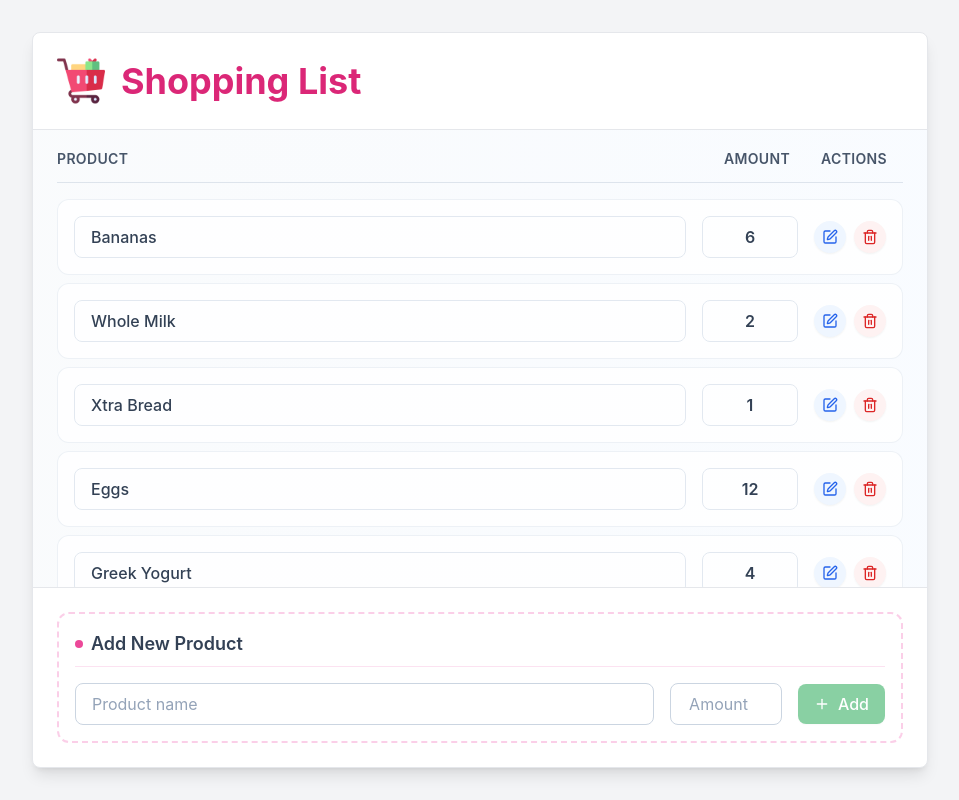
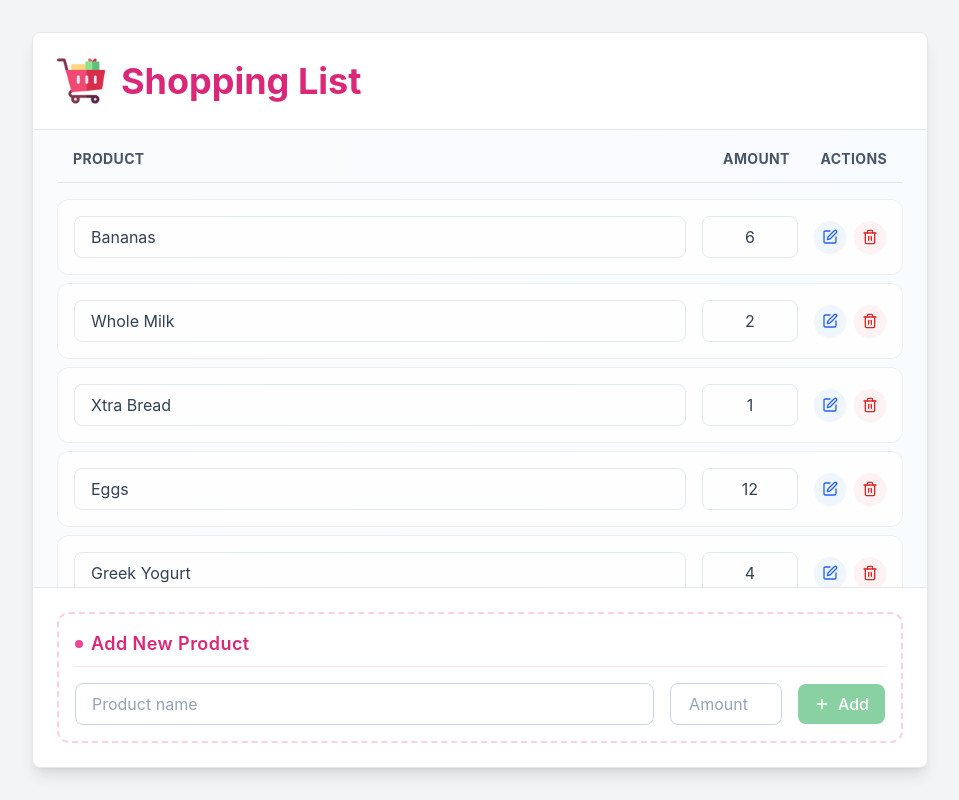
Before and after one commit to awaiswork/shopping-list-app, a React (Create React App) app: page / in a window 1280 px wide. Shown: the whole page, without its empty margins (160-1119 px from the left). Built offline with nearby package versions, Linux system fonts and the light colour scheme.

Commit message:
feat: updated alignment and font color

```diff
--- a/src/components/shopping-list/add-new-product.tsx
+++ b/src/components/shopping-list/add-new-product.tsx
@@ -46,7 +46,7 @@ const AddNewProduct: React.FC<AddNewProductProps> = ({ onAdd }) => {
         <div className="border-2 border-dashed border-pink-200 hover:border-pink-300 transition-colors duration-200 rounded-xl p-4">
             <h3 className="text-lg font-semibold text-slate-700 mb-4 border-b border-pink-200/60 pb-2 flex items-center gap-2">
                 <div className="w-2 h-2 bg-pink-500 rounded-full"></div>
-                Add New Product
+                <span className="font-semibold text-pink-600 tracking-wide">Add New Product</span>
             </h3>
             <div className="flex items-center gap-4">
                 <div className="flex-1">
--- a/src/components/shopping-list/shopping-list-item.tsx
+++ b/src/components/shopping-list/shopping-list-item.tsx
@@ -57,9 +57,7 @@ const ShoppingListItem: React.FC<ShoppingListItemProps> = ({ item, onRemove, onE
                     />
                 ) : (
                     <div className="border border-slate-200 rounded-lg px-4 py-2 bg-slate-30">
-                        <span className="text-slate-700 font-medium">
-                            {item.name || "Product name"}
-                        </span>
+                        <span className="text-slate-700">{item.name || "Product name"}</span>
                     </div>
                 )}
             </div>
@@ -75,7 +73,7 @@ const ShoppingListItem: React.FC<ShoppingListItemProps> = ({ item, onRemove, onE
                     />
                 ) : (
                     <div className="border border-slate-200 rounded-lg px-4 py-2 text-center bg-slate-30">
-                        <span className="text-slate-700 font-semibold">{item.amount || 0}</span>
+                        <span className="text-slate-700">{item.amount || 0}</span>
                     </div>
                 )}
             </div>
--- a/src/components/shopping-list/shopping-list-items.tsx
+++ b/src/components/shopping-list/shopping-list-items.tsx
@@ -21,19 +21,19 @@ const ShoppingListItems: React.FC<ShoppingListItemsProps> = ({
             {items.length > 0 ? (
                 <>
                     <div className="px-6 py-2 pb-0">
-                        <div className="grid grid-cols-[1fr_auto_auto_auto] gap-4 py-2 pb-3 border-b border-slate-300/60">
+                        <div className="grid grid-cols-[1fr_auto_auto] gap-4 px-4 py-2 pb-3 border-b border-slate-300/60">
                             <div>
-                                <span className="text-sm font-semibold text-slate-600 tracking-wide">
+                                <span className="text-sm font-bold text-slate-600 tracking-wide">
                                     PRODUCT
                                 </span>
                             </div>
                             <div className="w-24 text-center">
-                                <span className="text-sm font-semibold text-slate-600 tracking-wide">
+                                <span className="text-sm font-bold text-slate-600 tracking-wide">
                                     AMOUNT
                                 </span>
                             </div>
                             <div className="text-center">
-                                <span className="text-sm font-semibold text-slate-600 tracking-wide">
+                                <span className="text-sm font-bold text-slate-600 tracking-wide">
                                     ACTIONS
                                 </span>
                             </div>
```
